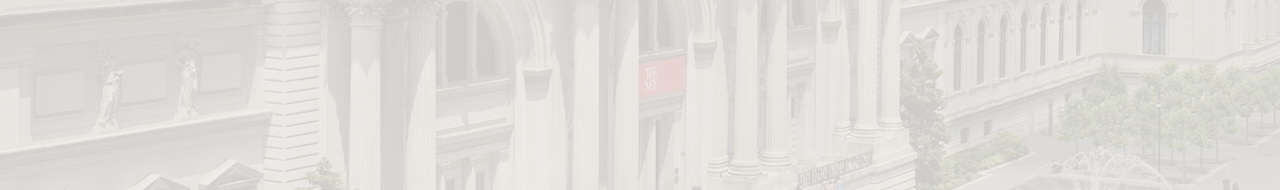
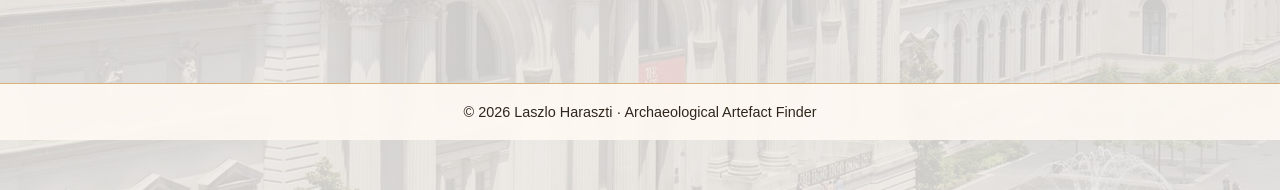
Before and after one commit to laci528-creator/archaeological-artefact-finder, a React (Vite) app in the folder client/: page / in a window 1280 px wide. Shown: the part 330-520 px from the top of the page. Built offline with nearby package versions, Linux system fonts and the light colour scheme; no server answers.

Commit message:
feat: add site footer

```diff
--- a/client/src/App.jsx
+++ b/client/src/App.jsx
@@ -1,11 +1,10 @@
 import { BrowserRouter, Routes, Route } from "react-router-dom";
 import Navbar from "./components/Navbar";
-
 import Home from "./pages/Home";
 import Details from "./pages/Details";
 import Favorites from "./pages/Favorites";
 import About from "./pages/About";
-
+import Footer from "./components/Footer";
 
 function App() {
   return (
@@ -17,6 +16,7 @@ function App() {
         <Route path="/favorites" element={<Favorites />} />
         <Route path="/about" element={<About />} />
       </Routes>
+      <Footer />
     </BrowserRouter>
   );
 }
--- /dev/null
+++ b/client/src/components/Footer.jsx
@@ -0,0 +1,11 @@
+function Footer() {
+  return (
+    <footer className="site-footer">
+      <p>
+        © {new Date().getFullYear()} Laszlo Haraszti · Archaeological Artefact Finder
+      </p>
+    </footer>
+  );
+}
+
+export default Footer;
--- a/client/src/components/SearchBar.jsx
+++ b/client/src/components/SearchBar.jsx
@@ -1,6 +1,3 @@
-
-
-
 
 function SearchBar({ searchTerm, setSearchTerm, onSearch }) {
     return (
--- a/client/src/index.css
+++ b/client/src/index.css
@@ -440,3 +440,23 @@ a {
     justify-content: center;
   }
 }
+
+/* Footer */
+
+.site-footer {
+  margin-top: 3rem;
+  padding: 1.25rem 1rem;
+
+  text-align: center;
+  font-size: 0.9rem;
+
+  color: var(--museum-text);
+  background: rgba(255, 250, 244, 0.88);
+
+  border-top: 1px solid var(--museum-border);
+  backdrop-filter: blur(6px);
+}
+
+.site-footer p {
+  margin: 0;
+}
```
